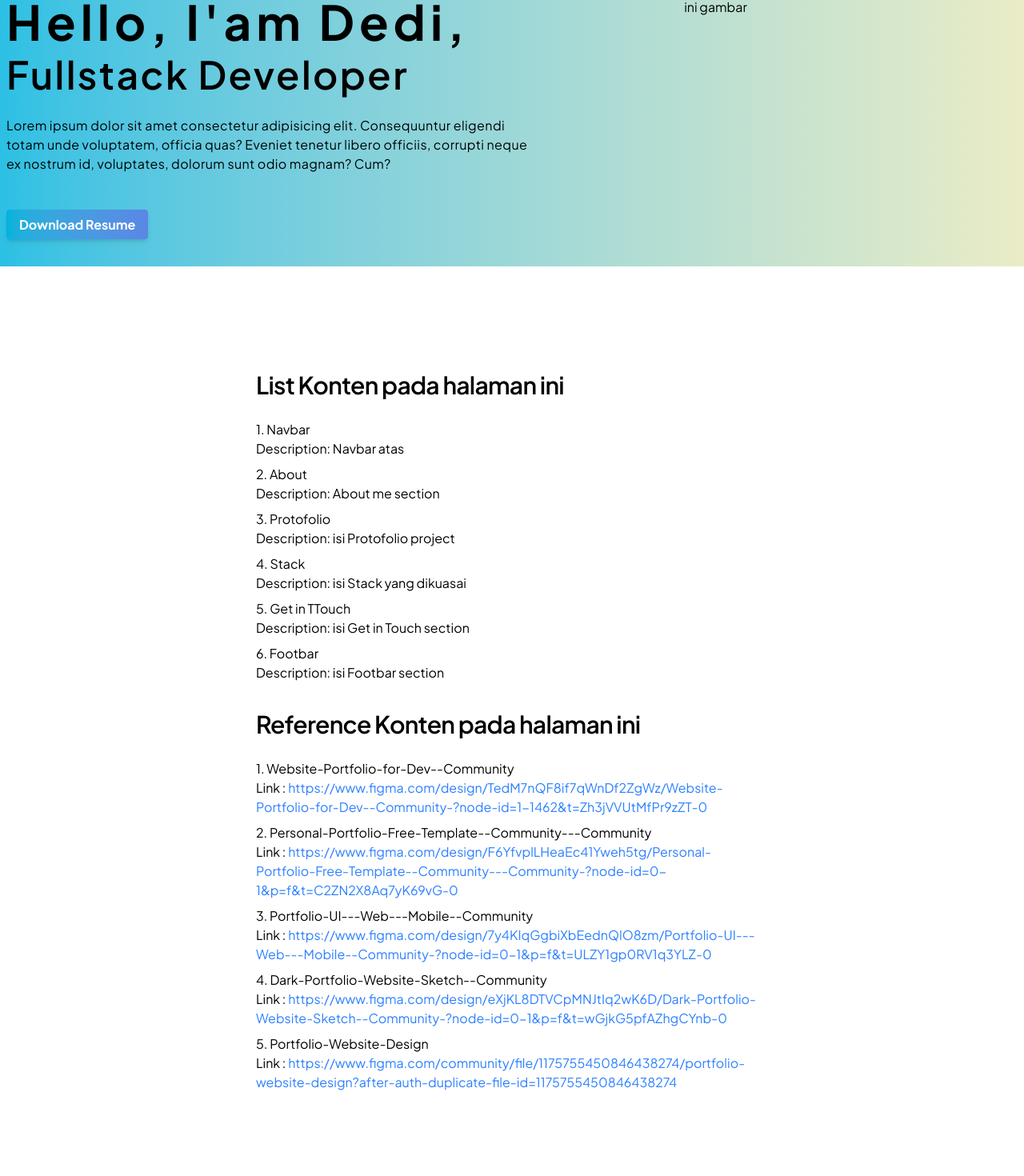
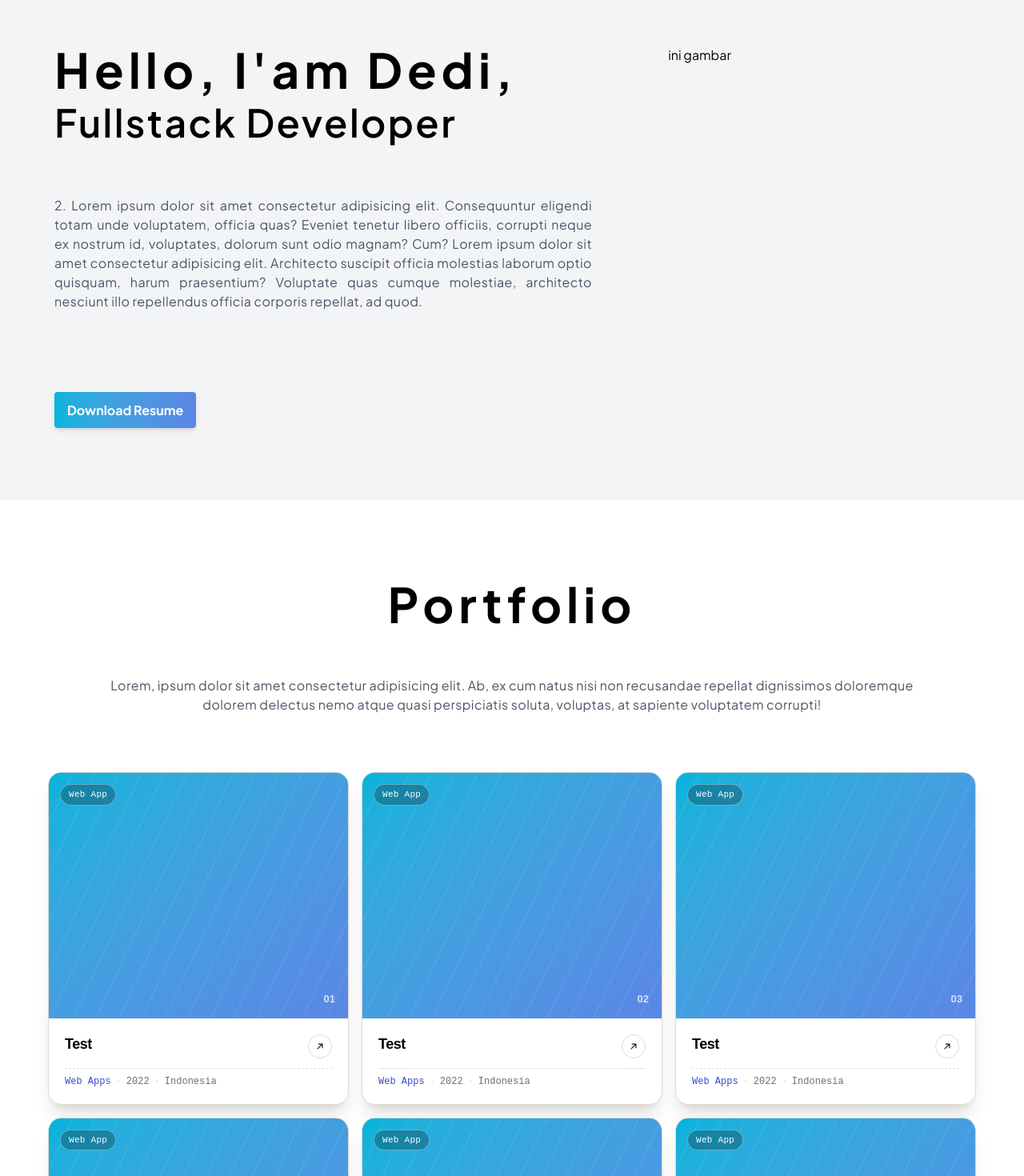
Before and after one commit to deddybear/portofolio-website, a Next.js app: page / in a window 1280 px wide. Shown: the part 115-1585 px from the top of the page at 80% size. Built offline with nearby package versions, Linux system fonts and the light colour scheme.

Commit message:
proses portofolio

```diff
--- a/app/(home)/components/hero.tsx
+++ b/app/(home)/components/hero.tsx
@@ -1,16 +1,45 @@
+import dayjs from "dayjs";
+import IsLeapYear from "dayjs/plugin/isLeapYear";
+import 'dayjs/locale/id';
+
 export default function HeroSection() {
+
+    dayjs.extend(IsLeapYear)
+    dayjs.locale('id')
+
+    const gapYearExperience = () => {
+        const yearEnd: number = Number(dayjs().format("YYYY"))
+        const yearStart: number = 2020
+        return yearEnd - yearStart;
+    }
+
+    const projectFinish = () => {
+        return 10;
+    }
+
     return (
-        <div className="bg-linear-to-r from-[#2BC0E4] to-[#EAECC6]">
+        <div>
             {/* Introduction Self Start */}
             <div className="mb-10">
                 <div className="lg:flex">
-                    <div className=" w-full self-center px-2">
-                        <h1 className="font-sans font-bold text-3xl tracking-widest mb-2 lg:mb-3 lg:text-6xl">Hello, I&apos;am Dedi,</h1>
-                        <h1 className="font-sans font-semibold text-2xl tracking-wider mb-2 lg:mb-7 lg:text-5xl">Fullstack Developer</h1>
-                        <p className="font-sans font-normal text-base tracking-wide mb-2 lg:max-w-2xl lg:mb-3 lg:text-1xl">
-                            Lorem ipsum dolor sit amet consectetur adipisicing elit. Consequuntur eligendi totam unde voluptatem,
+                    <div className="w-full self-center px-2 text-center lg:text-justify">
+                        <h1 className="font-bold text-3xl tracking-wide mb-2 lg:mb-3 lg:text-6xl sm:tracking-widest">Hello, I&apos;am Dedi,</h1>
+                        <h1 className="font-semibold text-2xl tracking-wide mb-8 lg:mb-17 lg:text-5xl sm:tracking-wider">Fullstack Developer</h1>
+                        {/* for mobile start */}
+                        <p className="block font-normal text-base text-gray-600 tracking-wide mb-2 lg:max-w-2xl lg:mb-3 lg:text-1xl sm:hidden">
+                            1. Lorem ipsum dolor sit amet consectetur adipisicing elit. Consequuntur eligendi totam unde voluptatem,
                             officia quas? Eveniet tenetur libero officiis, corrupti neque ex nostrum id, voluptates, dolorum sunt odio magnam? Cum?
                         </p>
+                        {/* for mobile end */}
+
+                        {/* for desktop start*/}
+                        <p className="block font-normal text-base text-gray-600 tracking-wide mb-2 lg:max-w-2xl lg:mb-3 lg:text-1xl max-sm:hidden">
+                            2. Lorem ipsum dolor sit amet consectetur adipisicing elit. Consequuntur eligendi totam unde voluptatem,
+                            officia quas? Eveniet tenetur libero officiis, corrupti neque ex nostrum id, voluptates, dolorum sunt odio magnam? Cum?
+                            Lorem ipsum dolor sit amet consectetur adipisicing elit. Architecto suscipit officia molestias laborum optio quisquam,
+                            harum praesentium? Voluptate quas cumque molestiae, architecto nesciunt illo repellendus officia corporis repellat, ad quod.
+                        </p>
+                        {/* for desktop end*/}
                     </div>
                     <div className="hidden lg:flex lg:w-1/2">
                         <h1 className="">ini gambar</h1>
@@ -21,17 +50,34 @@ export default function HeroSection() {
             {/* Introduction Self End */}
 
             {/* Button Download Resume Start */}
-            <div className="mt-10">
-                <div className="px-2">
-                    <div className="font-sans container">
-                        <a target="_blank" href="#" className="shadow-md bg-linear-to-r from-[#00B4DB] to-[#5B86E5] text-white font-bold py-2 px-4 rounded">Download Resume </a>
+            <div className="mt-15 lg:mt-25">
+                <div className="px-2 text-center lg:text-left">
+                    <div className="container">
+                        <a target="_blank" href="#" className="shadow-md bg-linear-to-r from-[#00B4DB] to-[#5B86E5] text-white font-bold py-3 px-4 rounded">Download Resume </a>
                     </div>
                 </div>
             </div>
             {/* Button Download Resume End */}
 
+            {/* Box Experience Start */}
 
-            {/* Box Experience Start */}
+            {/* <div className="ml-2.5 mt-15">
+                <div className="flex flex-row gap-5">
+                    <div className=" bg-[#86a6e9] px-5 py-2.5 text-center">
+                        <p className="text-white text-3xl font-semibold lg:text-5xl mb-3">{gapYearExperience()}</p>
+                        <p className="text-white font-semibold">Year Experience</p>
+                    </div>
+                    <div className="bg-linear-to-r from-[#00B4DB] to-[#5B86E5] px-5 py-2 text-center">
+                        <p className="text-white text-3xl font-semibold lg:text-5xl mb-3">+{projectFinish()}</p>
+                        <p className="text-white font-semibold">Project Completed</p>
+                    </div>
+                    <div className="bg-linear-to-r from-[#00B4DB] to-[#5B86E5] px-5 py-2.5 text-center">
+                        <p className="text-white text-3xl font-semibold lg:text-5xl mb-3">{gapYearExperience()}</p>
+                        <p className="text-white font-semibold">Year</p>
+                        <p className="text-white">Experience</p>
+                    </div>
+                </div>
+            </div> */}
 
             {/* Box Experience End */}
 
--- /dev/null
+++ b/app/(home)/components/portofolio.tsx
@@ -0,0 +1,99 @@
+export default function PortofolioSection() {
+
+    // component ini harus nembak api untuk get data card
+    // sementara kita pakai data dummy
+
+    const dataDummy: CardPortfolio[] = [
+        {
+            typeProject: "Web App",
+            location: "Indonesia",
+            year: "2022",
+            nameProject: "Test"
+        },
+        {
+            typeProject: "Web App",
+            location: "Indonesia",
+            year: "2022",
+            nameProject: "Test"
+        },
+        {
+            typeProject: "Web App",
+            location: "Indonesia",
+            year: "2022",
+            nameProject: "Test"
+        },
+        {
+            typeProject: "Web App",
+            location: "Indonesia",
+            year: "2022",
+            nameProject: "Test"
+        },
+        {
+            typeProject: "Web App",
+            location: "Indonesia",
+            year: "2022",
+            nameProject: "Test"
+        },
+        {
+            typeProject: "Web App",
+            location: "Indonesia",
+            year: "2022",
+            nameProject: "Test"
+        }
+    ]
+
+    return (
+        <div>
+            {/* tittle section start */}
+            <h1 className="font-sans text-center font-bold text-6xl tracking-wide sm:tracking-widest">Portfolio</h1>
+            {/* tittle section end */}
+
+            {/* description section start */}
+            <p className="text-center mx-auto text-gray-600 mt-10 tracking-wide lg:w-5xl lg:mt-15 ">
+                Lorem, ipsum dolor sit amet consectetur adipisicing elit. Ab,
+                ex cum natus nisi non recusandae repellat dignissimos doloremque
+                dolorem delectus nemo atque quasi perspiciatis soluta, voluptas, at sapiente voluptatem corrupti!
+            </p>
+            {/* description section end */}
+
+            {/* list card projects start */}
+
+            <div id="collection-projects" className="mt-15 grid grid-cols-2 gap-4 sm:grid-cols-3 lg:mt-18">
+                {
+                    dataDummy.map((data, index) => (
+                        <a key={index} href="#" className="group flex flex-col bg-white border border-line rounded-2xl shadow-xl overflow-hidden
+                          transition-all duration-300 hover:-translate-y-1.5 hover:shadow-[0_18px_40px_-18px_rgb(20_28_58/0.35)]">
+                            <div className="relative aspect-[1/0.82] bg-linear-to-br from-[#00B4DB] to-[#5B86E5] overflow-hidden">
+                                <div className="absolute inset-0 opacity-40 bg-[repeating-linear-gradient(115deg,rgb(255_255_255/0.15)_0_2px,transparent_2px_26px)]"></div>
+                                <span className="absolute top-3.5 left-3.5 font-mono text-[11px] tracking-wide text-white bg-black/25 border border-white/35 rounded-full px-2.5 py-1 backdrop-blur-sm">
+                                    {data.typeProject}
+                                </span>
+                                <span className="absolute bottom-3.5 right-4 font-display font-bold text-[13px] text-white/75">
+                                    {`0${index + 1}`}
+                                </span>
+                            </div>
+                            <div className="flex flex-col gap-3 p-5 flex-1">
+                                <div className="flex items-start justify-between gap-3">
+                                    <span className="font-display font-semibold text-lg leading-snug tracking-tight">
+                                        {data.nameProject}
+                                    </span>
+                                    <span className="shrink-0 w-7.5 h-7.5 rounded-full border border-line flex items-center justify-center
+                         transition-colors duration-300 group-hover:bg-indigo group-hover:border-indigo">
+                                        <svg className="w-3.5 h-3.5 transition-transform duration-300 group-hover:rotate-45" viewBox="0 0 24 24" fill="none">
+                                            <path d="M7 17L17 7M17 7H9M17 7V15" stroke="currentColor" className="text-ink group-hover:text-white" strokeWidth="2" strokeLinecap="round" strokeLinejoin="round" />
+                                        </svg>
+                                    </span>
+                                </div>
+                                <div className="flex flex-wrap items-center gap-1.5 font-mono text-xs text-muted mt-auto pt-2 border-t border-dashed border-line">
+                                    <span className="text-indigo">Web Apps</span><span className="text-line">·</span>
+                                    <span>{data.year}</span><span className="text-line">·</span>
+                                    <span>{data.location}</span>
+                                </div>
+                            </div>
+                        </a>
+                ))}
+            </div>
+            {/* list card projects end */}
+        </div>
+    )
+}
--- a/app/(home)/layout.tsx
+++ b/app/(home)/layout.tsx
@@ -4,6 +4,7 @@ import "../globals/styles/globals.css";
 import NavbarComponent from "./components/navbar";
 import FooterComponent from "./components/footer";
 import HeroSection from "./components/hero";
+import PortofolioSection from "./components/portofolio";
 
 
 /**
@@ -41,17 +42,21 @@ export default function RootLayout({ children }: LayoutProps<"/">) {
             <body id="home">
 
                 {/* Header Section Start */}
-        <header>
+                <header id="navbar" className="bg-white">
                     {/* Navbar Section */}
                     <NavbarComponent />
                 </header>
                 {/* Header Section End */}
 
                 {/* Hero Section Start */}
-        <section className="py-10 bg-linear-to-r from-[#2BC0E4] to-[#EAECC6]">
+                <section id="hero" className="px-15 py-10 bg-gray-100 lg:py-25">
                     <HeroSection />
                 </section>
                 {/* Hero Section End */}
+
+                <section id="portofolio" className="px-15 py-25">
+                    <PortofolioSection />
+                </section>
 
                 {children}
 
--- /dev/null
+++ b/app/types/portfolio.d.ts
@@ -0,0 +1,6 @@
+interface CardPortfolio {
+    typeProject: string;
+    nameProject: string;
+    year: string;
+    location: string;
+}
--- a/package.json
+++ b/package.json
@@ -10,6 +10,7 @@
     "lint": "eslint"
   },
   "dependencies": {
+    "dayjs": "^1.11.21",
     "next": "16.3.0",
     "react": "19.2.8",
     "react-dom": "19.2.8"
--- a/tsconfig.json
+++ b/tsconfig.json
@@ -7,6 +7,7 @@
     "strict": true,
     "noEmit": true,
     "esModuleInterop": true,
+    "allowSyntheticDefaultImports": true,
     "module": "esnext",
     "moduleResolution": "bundler",
     "resolveJsonModule": true,
```
Also changed, not shown: app/globals/styles/globals.css (+21 -1 lines), 1 other file (tests, documents, lock files or other folders). Lines whose indentation alone changed are shown as unchanged.
